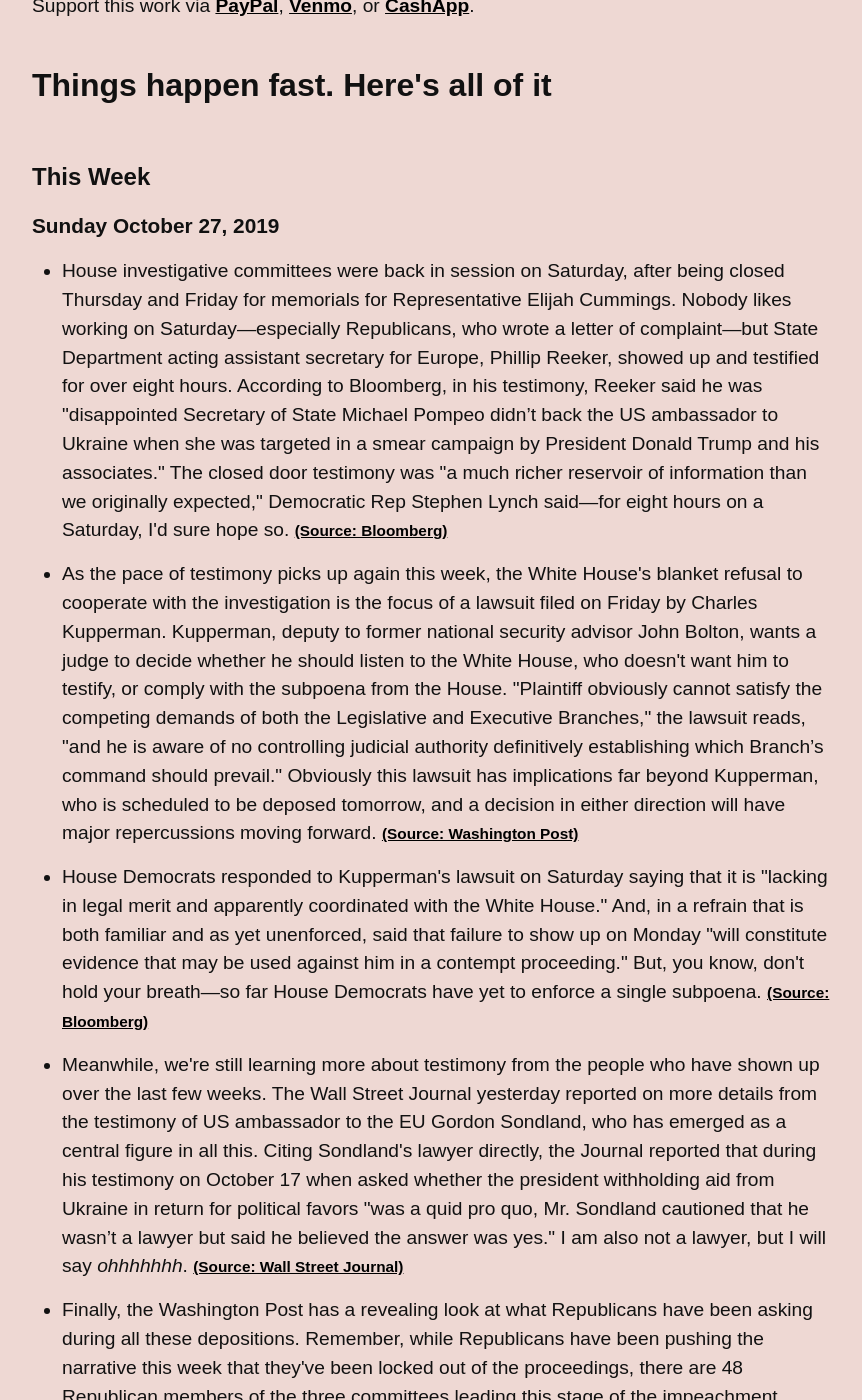
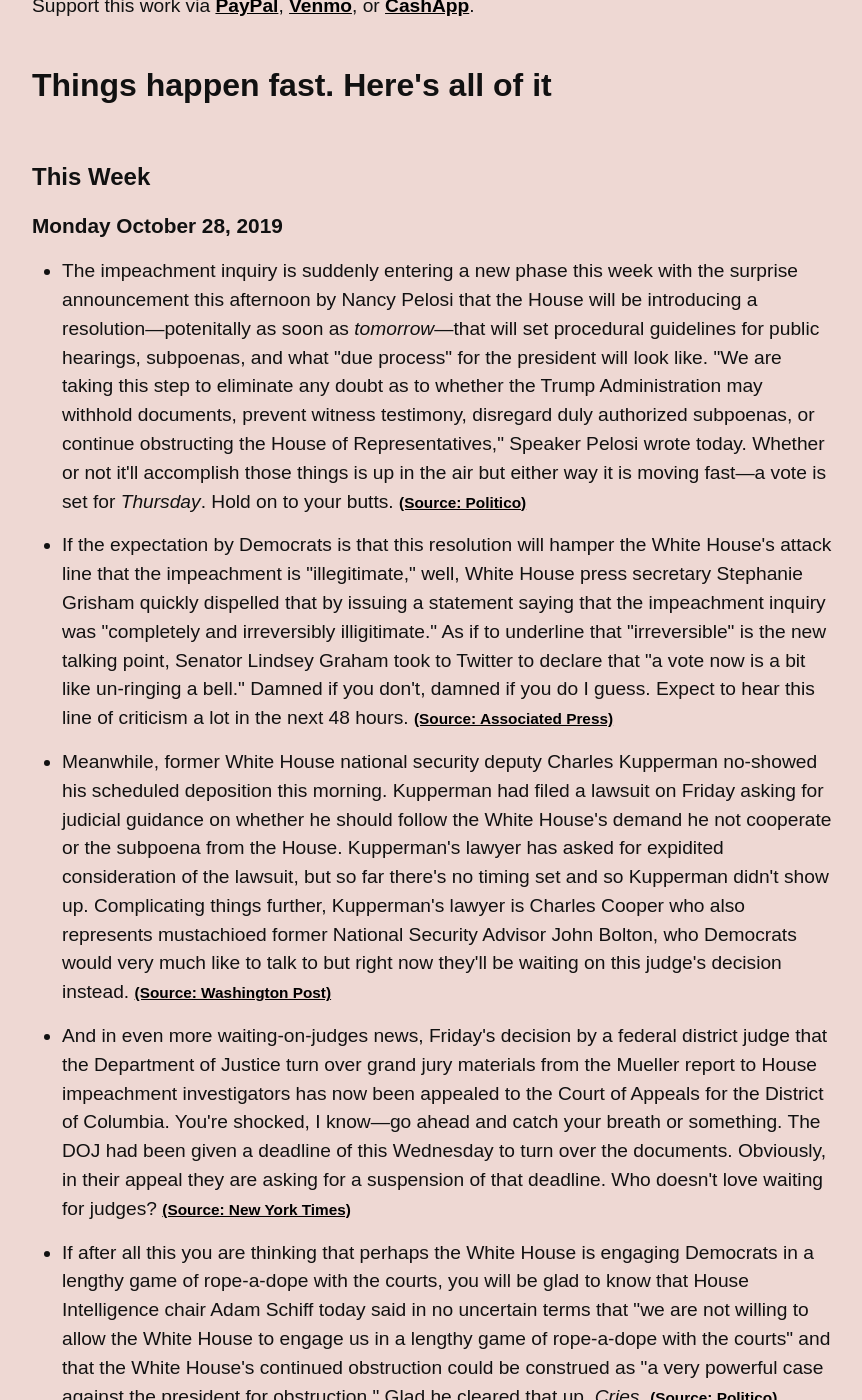
Before and after one commit to dansinker/impeachment.fyi, a Jekyll site: the page built from archive.md, in a window 1280 px wide and 1400 px high, scrolled down 273 px. Shown: the whole window, without its empty margins (268-1130 px from the left). Built offline with Jekyll 4.4.1, drawn with Linux system fonts in a browser that asks for light colours; nearby versions of some CDN libraries; some web fonts are replaced; comment, search, counter and statistics services are not loaded; some of the changed text lies outside the part shown.

Commit message:
Oct 28 updates

```diff
--- a/_data/news.yml
+++ b/_data/news.yml
@@ -1,4 +1,23 @@
 news:
+- date: 2019-10-28
+  yesterday: Last week was a dramatic one for the impeachment inqury. We learned about the testimony of Bill Taylor, who <a href="https://www.washingtonpost.com/context/opening-statement-of-ambassador-william-b-taylor/6b3a6edf-f976-4081-ba7f-bce45468a3ff/">outlined a coordinated, multi-month effort by the White House to pressure Ukraine into investigating Democrats</a>. But also there was the <a href="https://www.politico.com/news/2019/10/23/impeachment-republicans-trump-055688">Republican pizza protest inside a secure facility</a> in the House and Senator Lindsay Graham's <a href="https://www.usatoday.com/story/news/politics/2019/10/24/lindsey-graham-resolution-trump-impeachment-inquiry/4088121002/">Senate resolution</a> condemning the impeachment inquiry. And then on Friday, a federal judge upended all that by <a href="https://ecf.dcd.uscourts.gov/cgi-bin/show_public_doc?2019gj0048-46">declaring the House's inquiry to be legal</a> in a larger ruling that also demanded that the House get access to grand jury materials from the Mueller investigation. Got all that?
+  todays:
+  - item: The impeachment inquiry is suddenly entering a new phase this week with the surprise announcement this afternoon by Nancy Pelosi that the House will be introducing a resolution—potenitally as soon as <i>tomorrow</i>—that will set procedural guidelines for public hearings, subpoenas, and what "due process" for the president will look like. "We are taking this step to eliminate any doubt as to whether the Trump Administration may withhold documents, prevent witness testimony, disregard duly authorized subpoenas, or continue obstructing the House of Representatives," Speaker Pelosi wrote today. Whether or not it'll accomplish those things is up in the air but either way it is moving fast—a vote is set for <i>Thursday</i>. Hold on to your butts.
+    source: Politico
+    url: https://www.politico.com/news/2019/10/28/house-to-vote-on-resolution-establishing-next-steps-in-impeachment-inquiry-000302
+  - item: If the expectation by Democrats is that this resolution will hamper the White House's attack line that the impeachment is "illegitimate," well, White House press secretary Stephanie Grisham quickly dispelled that by issuing a statement saying that the impeachment inquiry was "completely and irreversibly illigitimate." As if to underline that "irreversible" is the new talking point, Senator Lindsey Graham took to Twitter to declare that "a vote now is a bit like un-ringing a bell." Damned if you don't, damned if you do I guess. Expect to hear this line of criticism a lot in the next 48 hours.
+    source: Associated Press
+    url: https://www.apnews.com/d5bb1706469f40b0b79db412227fc1a8
+  - item: Meanwhile, former White House national security deputy Charles Kupperman no-showed his scheduled deposition this morning. Kupperman had filed a lawsuit on Friday asking for judicial guidance on whether he should follow the White House's demand he not cooperate or the subpoena from the House. Kupperman's lawyer has asked for expidited consideration of the lawsuit, but so far there's no timing set and so Kupperman didn't show up. Complicating things further, Kupperman's lawyer is Charles Cooper who also represents mustachioed former National Security Advisor John Bolton, who Democrats would very much like to talk to but right now they'll be waiting on this judge's decision instead.
+    source: Washington Post
+    url: https://www.washingtonpost.com/politics/despite-subpoena-former-white-house-national-security-adviser-unlikely-to-testify-on-capitol-hill/2019/10/28/51b175b8-f908-11e9-ac8c-8eced29ca6ef_story.html
+  - item: And in even more waiting-on-judges news, Friday's decision by a federal district judge that the Department of Justice turn over grand jury materials from the Mueller report to House impeachment investigators has now been appealed to the Court of Appeals for the District of Columbia. You're shocked, I know—go ahead and catch your breath or something. The DOJ had been given a deadline of this Wednesday to turn over the documents. Obviously, in their appeal they are asking for a suspension of that deadline. Who doesn't love waiting for judges?
+    source: New York Times
+    url: https://www.nytimes.com/2019/10/28/us/politics/trump-impeachment.html?action=click&module=Top%20Stories&pgtype=Homepage#link-341ae046
+  - item: If after all this you are thinking that perhaps the White House is engaging Democrats in a lengthy game of rope-a-dope with the courts, you will be glad to know that House Intelligence chair Adam Schiff today said in no uncertain terms that "we are not willing to allow the White House to engage us in a lengthy game of rope-a-dope with the courts" and that the White House's continued obstruction could be construed as "a very powerful case against the president for obstruction." Glad he cleared that up. <i>Cries</i>.
+    source: Politico
+    url: https://www.politico.com/news/2019/10/28/adam-schiff-donald-trump-impeachment-blocking-witnesses-059847
+  tomorrow: Well, up until Pelosi's announcement of a <i>floor vote on impeachment</i> happening this week, I'd say that the main things to watch would be the three other depositions currently scheduled and the potential of a judicial decision on Kupperman's testimony. But now that there's a floor vote  scheduled for Thursday, I'd assume that this week will get quite a bit wackier. Here we go.
 - date: 2019-10-27
   yesterday: Last week the impeachment inquiry was a real roller coaster. It opened with explosive testimony by acting US ambassador to Ukraine Bill Tayor who said he <a href="https://www.washingtonpost.com/context/opening-statement-of-ambassador-william-b-taylor/6b3a6edf-f976-4081-ba7f-bce45468a3ff/">was witness to a coordinated, multi-month effort to pressure Ukraine into investigating Democrats</a>. After that testimony, Republican House members <a href="https://www.politico.com/news/2019/10/23/impeachment-republicans-trump-055688">stormed the secured testimony room and ate pizza</a> while Senator Lindsay Graham <a href="https://www.usatoday.com/story/news/politics/2019/10/24/lindsey-graham-resolution-trump-impeachment-inquiry/4088121002/">introduced a Senate resolution</a> condemning the impeachment inquiry, saying it was illegitimate. But then on Friday, a federal judge upended that by <a href="https://ecf.dcd.uscourts.gov/cgi-bin/show_public_doc?2019gj0048-46">declaring the House's inquiry to be legal</a> in a larger ruling that also demanded that the House get access to grand jury materials from the Mueller investigation. Somehow that work week was five days long like any other. Which brings us to this weekend.
   todays:
```
